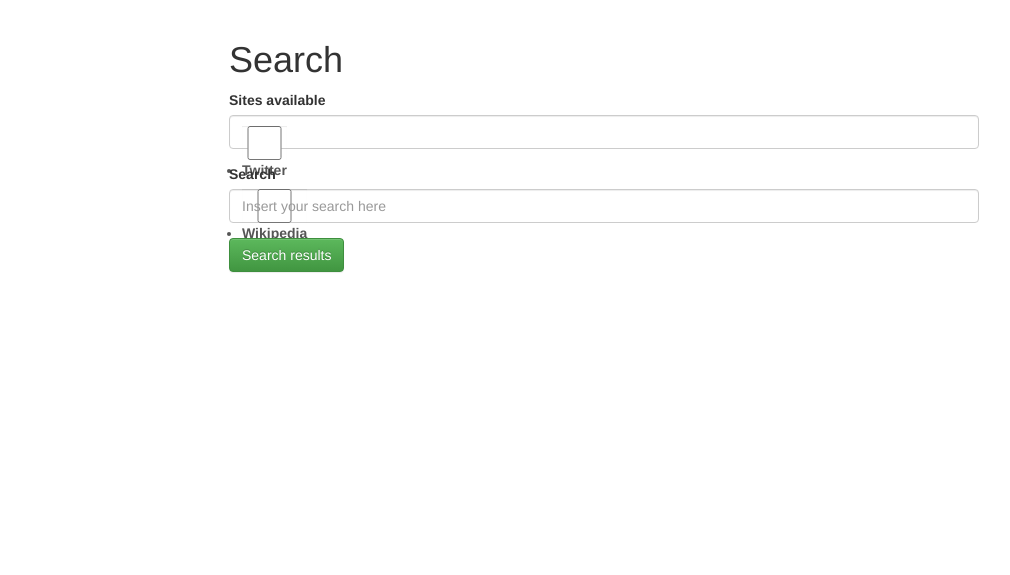
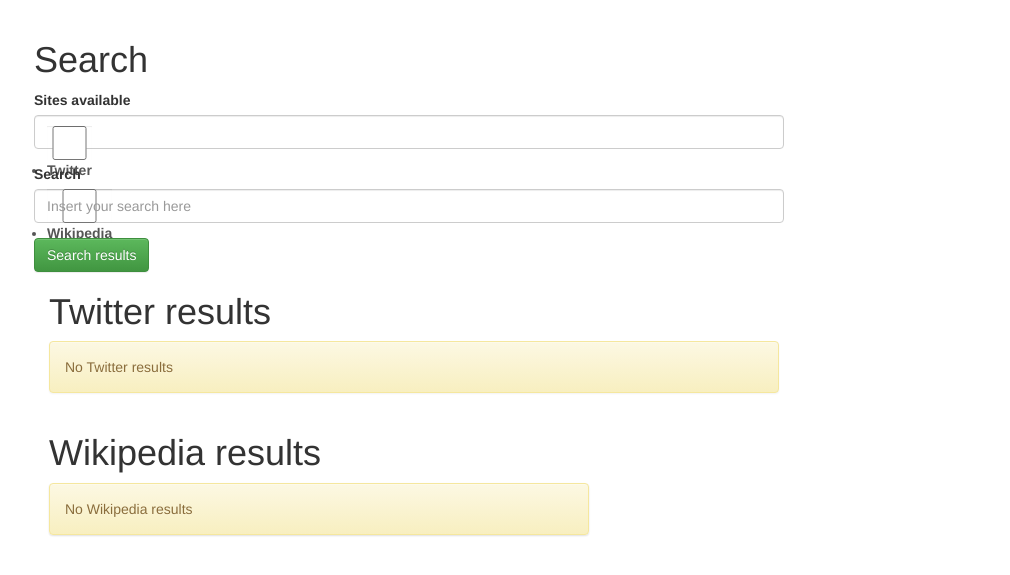
Before and after one commit to reivaj05/Kabbage, a Django app: page /search/ in a window 1280 px wide. Shown: the part 67-642 px from the top of the page, without its empty margins (36-1046 px from the left). Run offline with Django 3.2, Linux system fonts and the light colour scheme; some libraries are stand-ins or nearby versions.

Commit message:
UI for twitter and wikipedia search added

```diff
--- a/kabbage/common/templates/common/base.html
+++ b/kabbage/common/templates/common/base.html
@@ -21,8 +21,6 @@
 
         {% include 'common/navigation_bar.html' %}
 
-        {% include 'common/messages.html' %}
-
         {% block content %}{% endblock %}
 
         <script src="{% static 'common/js/vendor/jquery.min.js' %}"></script>
--- a/kabbage/common/templates/common/search.html
+++ b/kabbage/common/templates/common/search.html
@@ -6,7 +6,7 @@
 
 <div class="container">
     <div class="row">
-        <div class="col-md-8 col-md-offset-2">
+        <div class="col-md-8">
             <h1>{% trans "Search" %}</h1>
             <form action="{% url 'common:search' %}" method="get">
                 {% bootstrap_form form %}
@@ -16,6 +16,7 @@
             </form>
         </div><!-- col-md -->
     </div><!-- row -->
+    {% include 'common/search_results.html' %}
 </div><!-- container -->
 
 {% endblock %}
--- /dev/null
+++ b/kabbage/common/templates/common/search_results.html
@@ -0,0 +1,51 @@
+{% load i18n %}
+
+<div class="col-md-8">
+    {% if twitter_error %}
+        <div class="alert alert-danger">
+            {% trans twitter_error %}
+        </div>
+    {% else %}
+    	<h1>{% trans "Twitter results" %}</h1>
+        <div class="list-group>">
+            {% for result in twitter_results %}
+                <li>
+                    <div class="list-group-item">
+                        <p>
+                            <img src="{{ result.user.profile_image_url }}"/>
+                            <strong>{{ result.user.name }}</strong>
+                        </p>
+                        <a href="https://twitter.com/statuses/{{ result.id_str }}" target="_blank">{{ result.text }}</a>
+                    </div>
+                </li>
+            {% empty %}
+                <div class="alert alert-warning">
+                    <p>{% trans "No Twitter results" %}</p>
+                </div>
+            {% endfor %}
+        </div>
+    {% endif %}
+</div>
+
+<div class="col-md-6">
+    {% if wikipedia_error %}
+        <div class="alert alert-danger">
+            {{ wikipedia_error }}
+        </div>
+    {% else %}
+        <h1>{% trans "Wikipedia results" %}</h1>
+        <div class="list-group">
+        {% for result in wikipedia_results %}
+            <li>
+                <a class="list-group-item" href="https://en.wikipedia.org/wiki/{{ result|iriencode }}" target="_blank">
+                    {{ result }}
+                </a>
+            </li>
+        {% empty %}
+            <div class="alert alert-warning">
+                <p>{% trans "No Wikipedia results" %}</p>
+            </div>
+        {% endfor %}
+        </ol>
+    {% endif %}
+</div>
--- a/kabbage/common/views.py
+++ b/kabbage/common/views.py
@@ -21,35 +21,35 @@
         form_class = self.get_form_class()
         form = self.get_form(form_class)
         context = {}
-        if 'query' and 'search_criteria' in request.GET:
+        if 'query' in request.GET:
+            query = request.GET.get('query')
             form = SearchForm(request.GET)
-            query = request.GET.get('query')
-            sc = request.GET.getlist('search_criteria')
-            self.get_data(query, context, 'T' in sc, 'W' in sc)
+            if 'search_criteria' in request.GET:
+                sc = request.GET.getlist('search_criteria')
+                self.get_data(query, context, 'T' in sc, 'W' in sc)
         context['form'] = form
         return self.render_to_response(self.get_context_data(**context))
 
-    def get_data(self, query, ctx, search_twitter, search_wikipedia):
+    def get_data(self, query, context, search_twitter, search_wikipedia):
         if search_twitter:
-            self.get_twitter_data(query, ctx)
+            self.get_twitter_data(query, context)
         if search_wikipedia:
-            self.get_wikipedia_data(query, ctx)
+            self.get_wikipedia_data(query, context)
 
-    def get_twitter_data(self, query, ctx):
+    def get_twitter_data(self, query, context):
         twitter_api = twython.Twython(settings.TWITTER_API_KEY, access_token=settings.TWITTER_ACCESS_TOKEN)
         try:
-            ctx['twitter_results'] = twitter_api.search(q=query)['statuses']
+            context['twitter_results'] = twitter_api.search(q=query)['statuses']
         except twython.TwythonAuthError:
-            ctx['twitter_error'] = 'Twitter API authentification error'
+            context['twitter_error'] = 'Twitter API authentification error'
         except twython.TwythonRateLimitError:
-            ctx['twitter_error'] = 'Rate limit error: Please wait before searching again'
+            context['twitter_error'] = 'Rate limit error: Please wait before searching again'
         except twython.TwythonError:
-            ctx['twitter_error'] = 'Connection Error'
+            context['twitter_error'] = 'Connection Error'
 
-    def get_wikipedia_data(self, query, ctx):
+    def get_wikipedia_data(self, query, context):
         # Search wikipedia
         try:
-            ctx['wikipedia_results'] = wikipedia.search(query, results=15)
-            print ctx['wikipedia_results']
+            context['wikipedia_results'] = wikipedia.search(query, results=15)
         except (wikipedia.HTTPTimeoutError, ConnectionError):
-            ctx['wikipedia_error'] = "Wikipedia is not responding"
+            context['wikipedia_error'] = "Wikipedia is not responding"
```
